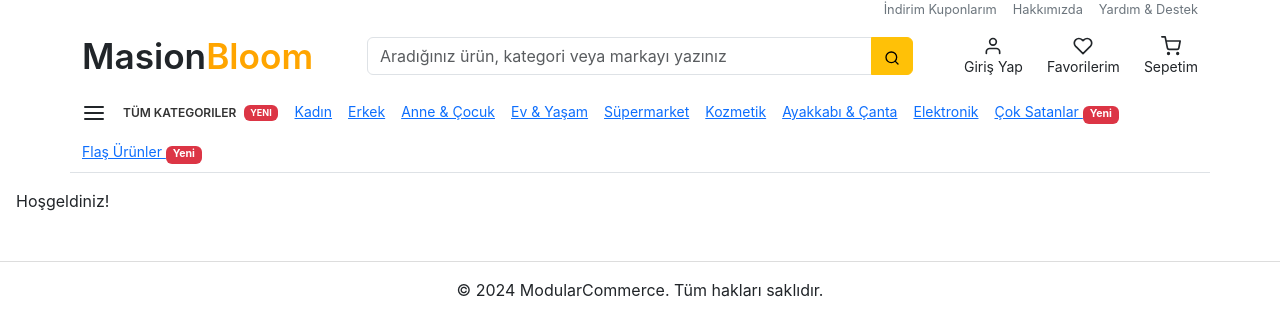
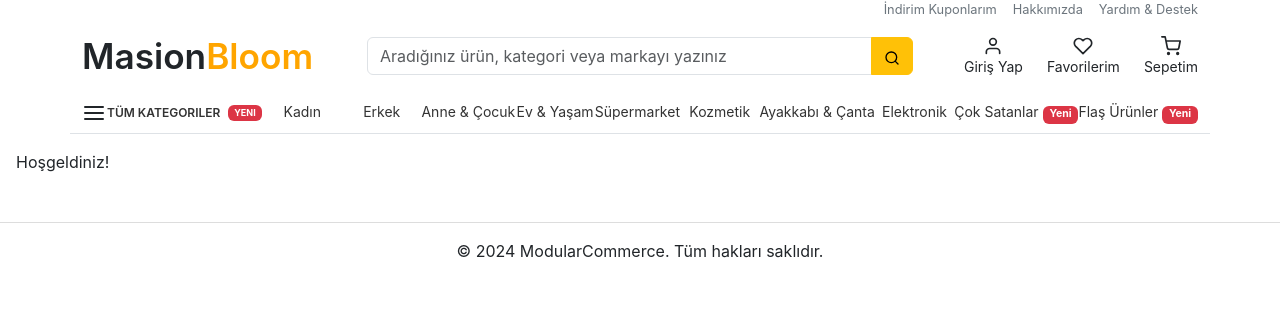
Before and after one commit to salihyusufcankurt/modular-commerce, a React (Create React App) app: page / in a window 1280 px wide. Shown: the top 336 px of the page. Built offline with nearby package versions, Linux system fonts and the light colour scheme; the HTML template or start-up script is replaced by a standard one.

Commit message:
header dev

```diff
--- a/src/Style/Header.css
+++ b/src/Style/Header.css
@@ -7,6 +7,19 @@
 .header-top a:hover {
   color: #000;
 }
+
+.category-menu a {
+  flex: 1;
+  text-align: center;
+  white-space: nowrap;
+  color: #333;
+  text-decoration: none;
+}
+
+.category-menu a:hover {
+  color: orange;
+}
+
 
 .logo {
   font-size: 2.2rem;
--- a/src/components/Header.jsx
+++ b/src/components/Header.jsx
@@ -45,7 +45,7 @@ const Header = () => {
 
       <nav className="row py-2 border-bottom">
 
-        <div className="col d-flex gap-3 small flex-wrap ">
+        <div className="col d-flex justify-content-between small flex-wrap category-menu">
             <FiMenu className="menu-icon" />
           <button className="btn btn-link p-0 text-uppercase small all-categories ">
             Tüm Kategoriler
```
